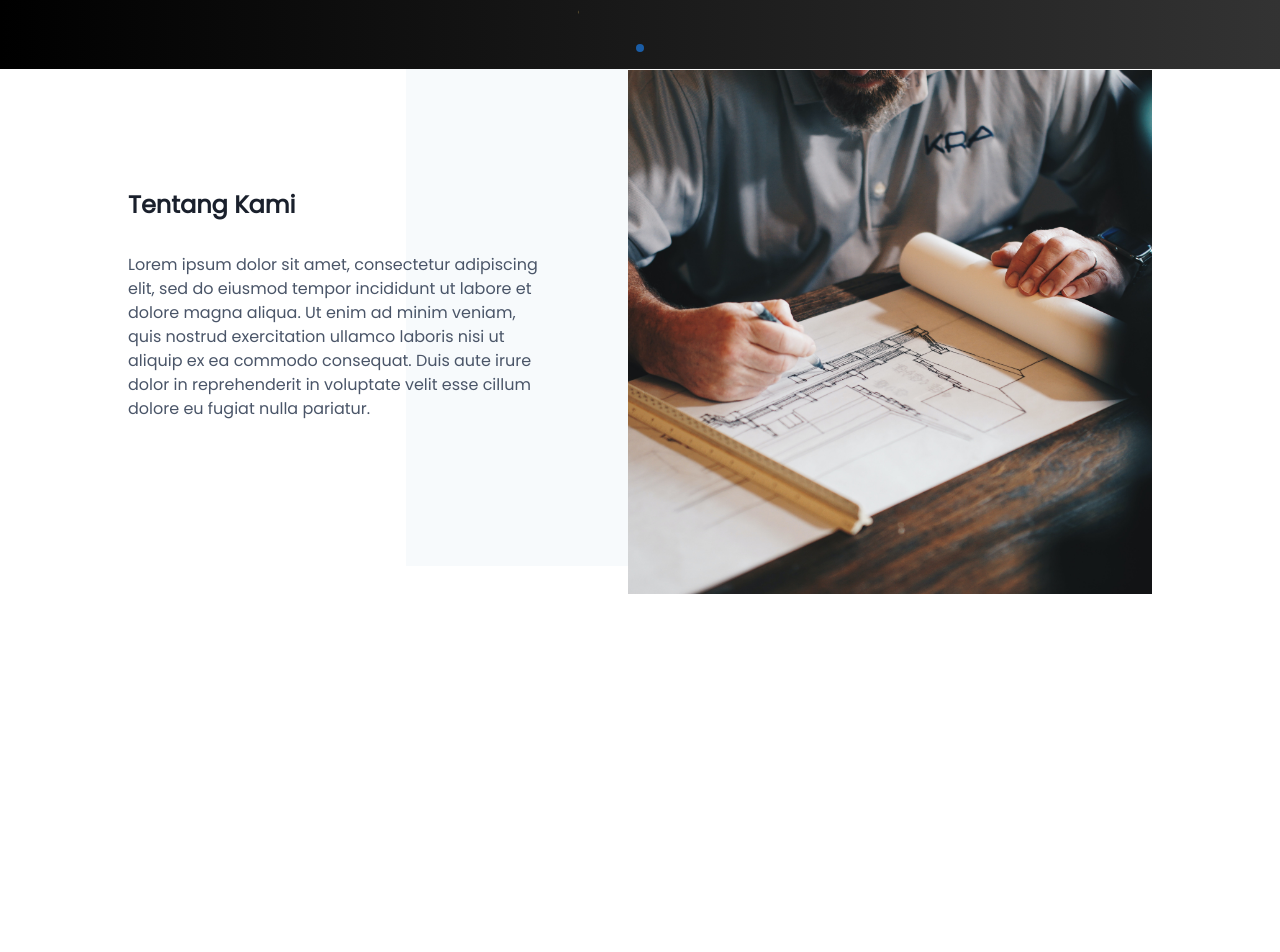
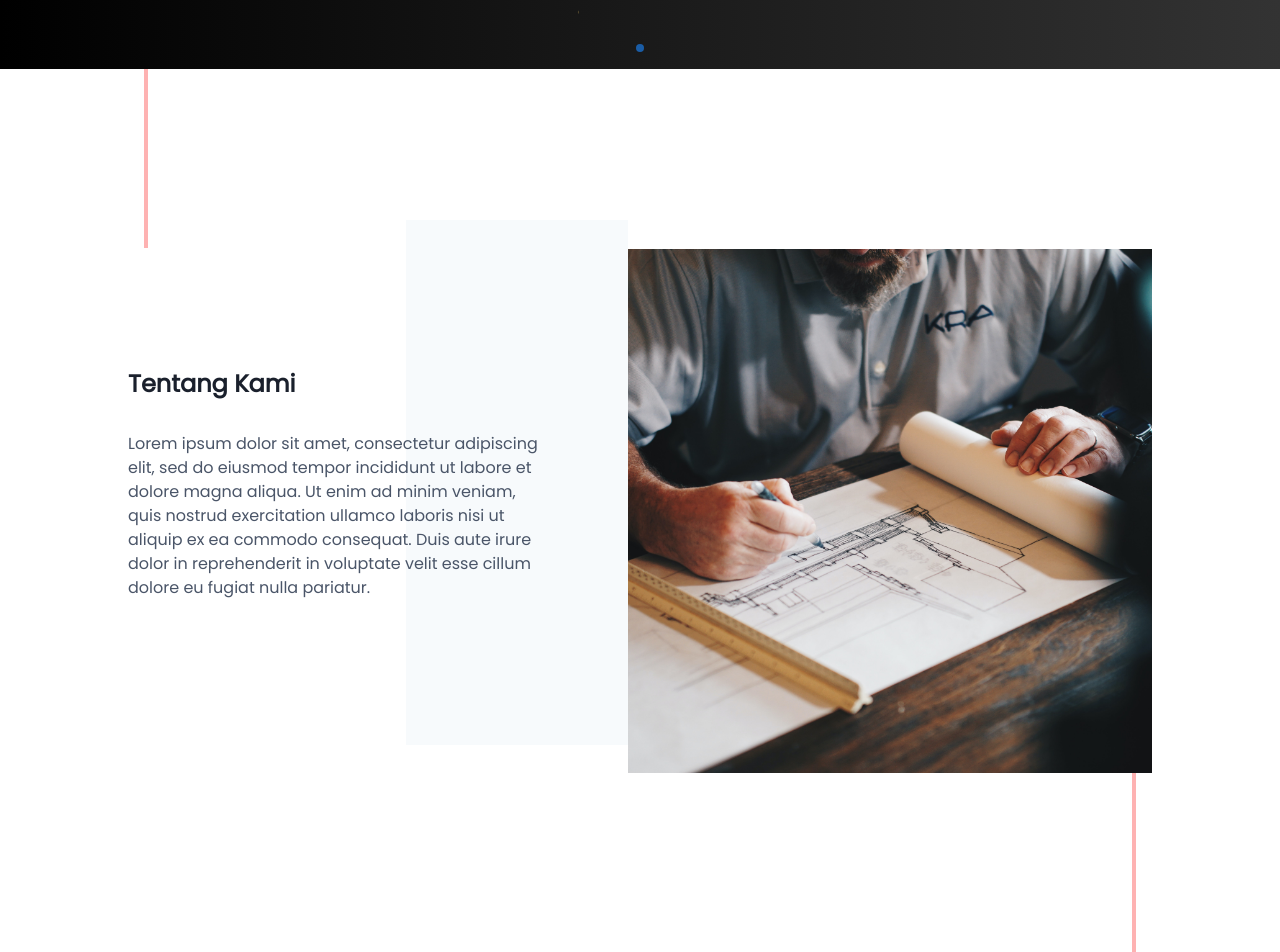
Before and after one commit to CandraJengger/web-kontraktor, a React (Create React App) app: page / in a window 1280 px wide. Shown: the part 651-1603 px from the top of the page. Before the commit the page ends 1245 px from the top, so only its background shows below. Built offline with nearby package versions, Linux system fonts and the light colour scheme; grey boxes are pictures that could not be loaded.

Commit message:
Create GapBorder Component

```diff
--- a/src/App.js
+++ b/src/App.js
@@ -1,5 +1,5 @@
 import React from 'react';
-import { Navbar, Hero, AboutUs } from './components';
+import { Navbar, Hero, AboutUs, GapBorder } from './components';
 import Hero1 from './assets/images/hero-1.jpg';
 import Hero2 from './assets/images/hero-2.jpg';
 import Hero3 from './assets/images/hero-3.jpg';
@@ -24,7 +24,9 @@ function App() {
     <>
       <Navbar boxShadow={{ base: 'none', sm: 'md' }} zIndex="999999" />
       <Hero data={dataImage} />
+      <GapBorder />
       <AboutUs />
+      <GapBorder side="right" />
     </>
   );
 }
--- /dev/null
+++ b/src/components/atoms/GapBorder/index.js
@@ -0,0 +1,16 @@
+import { Box, Container } from '@chakra-ui/layout';
+import React from 'react';
+
+const GapBorder = ({ side = 'left' }) => {
+  return (
+    <Container maxW="container.lg" h="179px">
+      {side === 'left' ? (
+        <Box h="100%" borderLeft="4px" borderColor="red.200" />
+      ) : (
+        <Box h="100%" borderRight="4px" borderColor="red.200" />
+      )}
+    </Container>
+  );
+};
+
+export default GapBorder;
--- a/src/components/atoms/index.js
+++ b/src/components/atoms/index.js
@@ -3,5 +3,6 @@ import Logo from './Logo';
 import MenuItem from './MenuItem';
 import MenuToggle from './MenuToggle';
 import Gap from './Gap';
+import GapBorder from './GapBorder';
 
-export { NavbarContainer, Logo, MenuItem, MenuToggle, Gap };
+export { NavbarContainer, Logo, MenuItem, MenuToggle, Gap, GapBorder };
```
